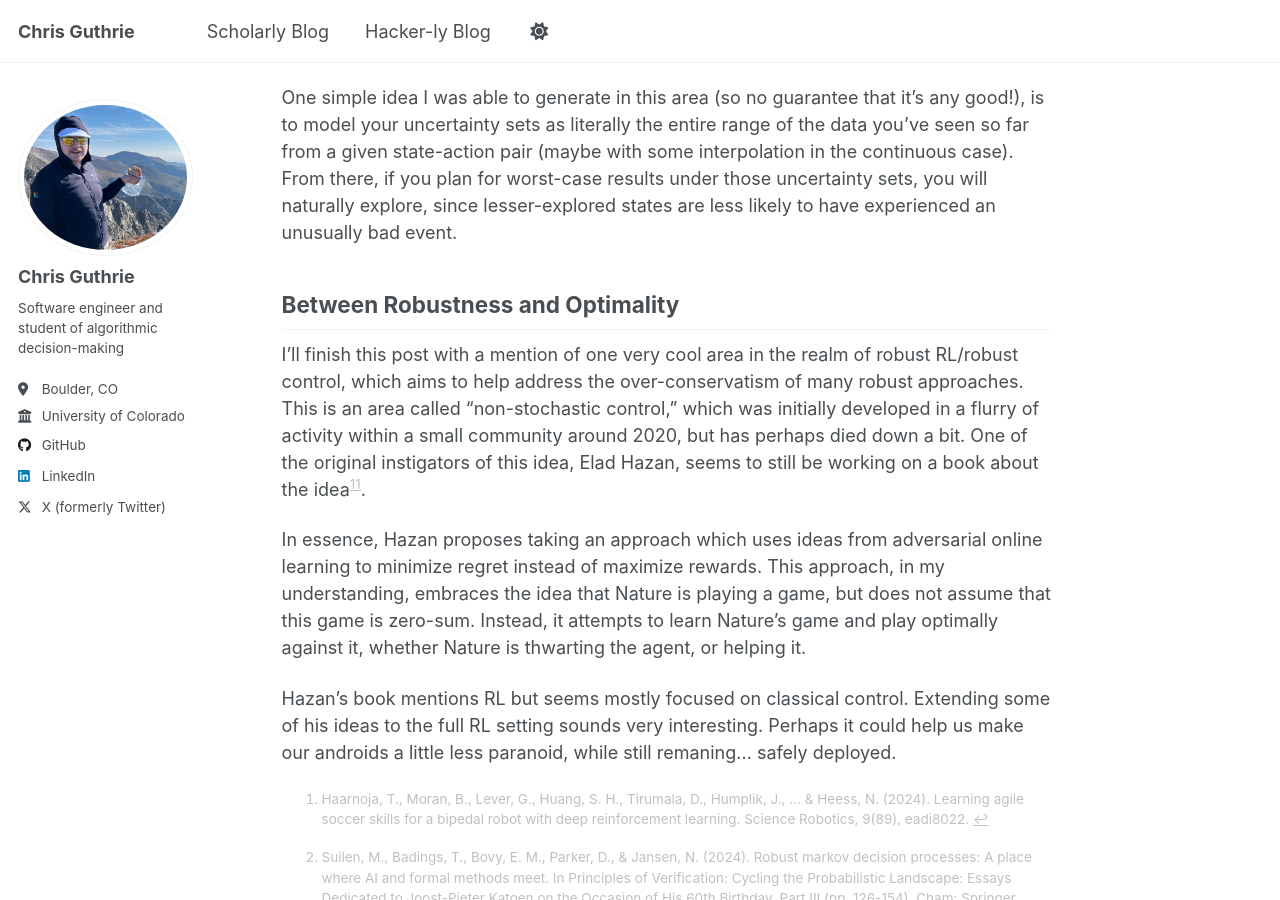
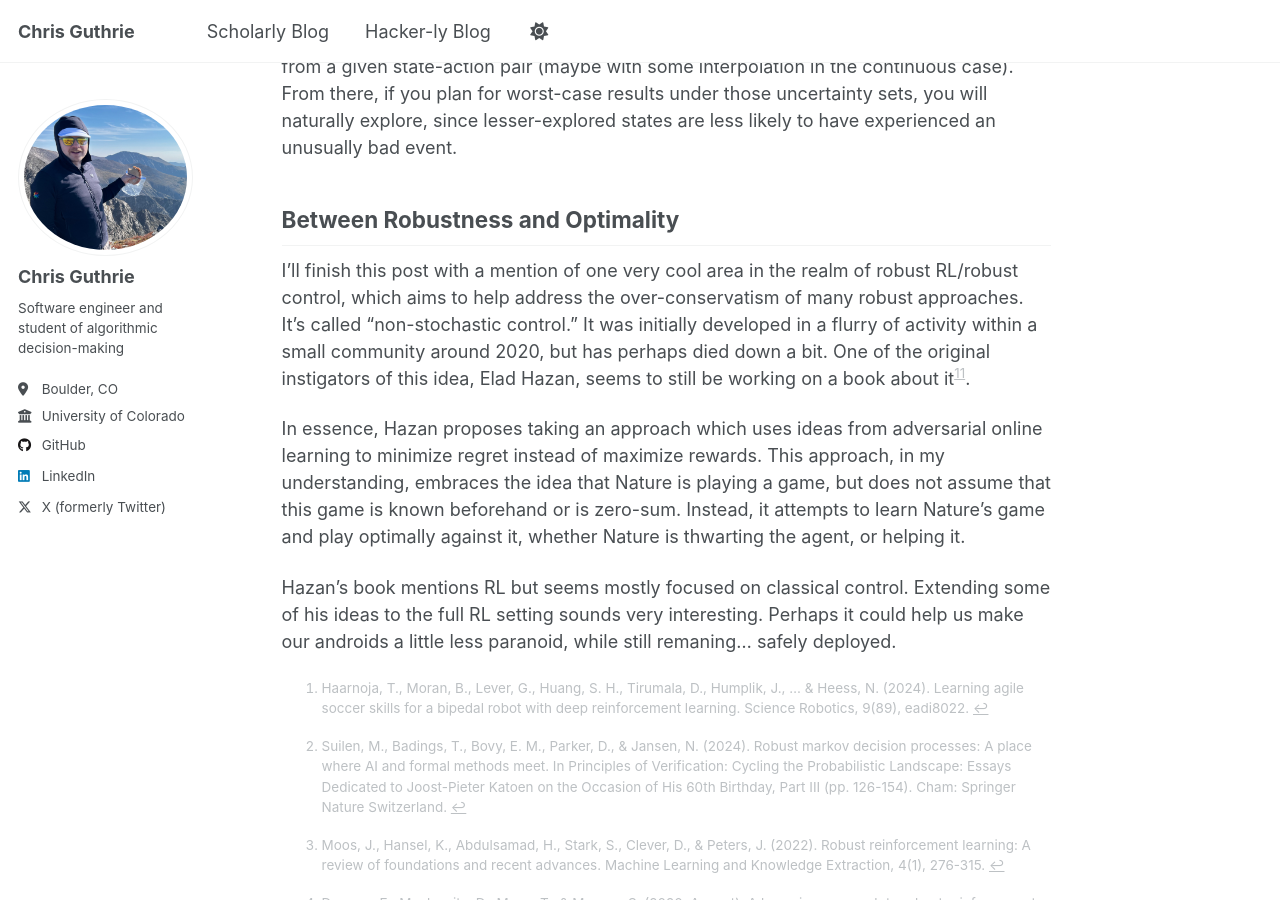
Before and after one commit to guthriec/chriswguthrie, a Jekyll site: the page built from _posts/2025-10-23-robust-mdps.md, in a window 1280 px wide and 900 px high, scrolled down 7256 px. Built offline with Jekyll 4.4.1, drawn with Linux system fonts in a browser that asks for light colours; a script that is not in the unit is left out; comment, search, counter and statistics services are not loaded; some of the changed text lies outside the part shown.

Commit message:
One more pass to fix some awkward phrasing

```diff
--- a/_posts/2025-10-23-robust-mdps.md
+++ b/_posts/2025-10-23-robust-mdps.md
@@ -152,9 +150,9 @@ One simple idea I was able to generate in this area (so no guarantee that it's a
 
 ## Between Robustness and Optimality
 
-I'll finish this post with a mention of one very cool area in the realm of robust RL/robust control, which aims to help address the over-conservatism of many robust approaches. This is an area called "non-stochastic control," which was initially developed in a flurry of activity within a small community around 2020, but has perhaps died down a bit. One of the original instigators of this idea, Elad Hazan, seems to still be working on a book about the idea[^hazan].
+I'll finish this post with a mention of one very cool area in the realm of robust RL/robust control, which aims to help address the over-conservatism of many robust approaches. It's called "non-stochastic control." It was initially developed in a flurry of activity within a small community around 2020, but has perhaps died down a bit. One of the original instigators of this idea, Elad Hazan, seems to still be working on a book about it[^hazan].
 
-In essence, Hazan proposes taking an approach which uses ideas from adversarial online learning to minimize regret instead of maximize rewards. This approach, in my understanding, embraces the idea that Nature is playing a game, but does not assume that this game is zero-sum. Instead, it attempts to learn Nature's game and play optimally against it, whether Nature is thwarting the agent, or helping it.
+In essence, Hazan proposes taking an approach which uses ideas from adversarial online learning to minimize regret instead of maximize rewards. This approach, in my understanding, embraces the idea that Nature is playing a game, but does not assume that this game is known beforehand or is zero-sum. Instead, it attempts to learn Nature's game and play optimally against it, whether Nature is thwarting the agent, or helping it.
 
 Hazan's book mentions RL but seems mostly focused on classical control. Extending some of his ideas to the full RL setting sounds very interesting. Perhaps it could help us make our androids a little less paranoid, while still remaning... safely deployed.
 
```
Also changed, not shown: other parts of _posts/2025-10-23-robust-mdps.md (+1 -3 lines).
